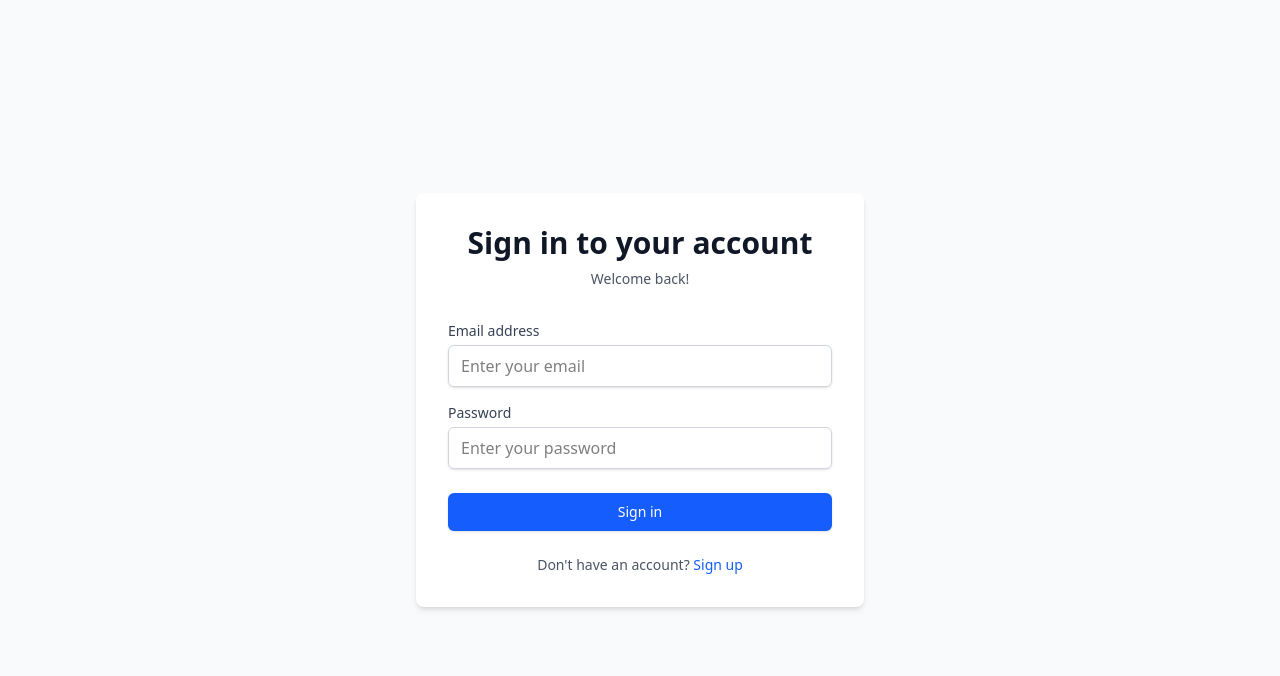
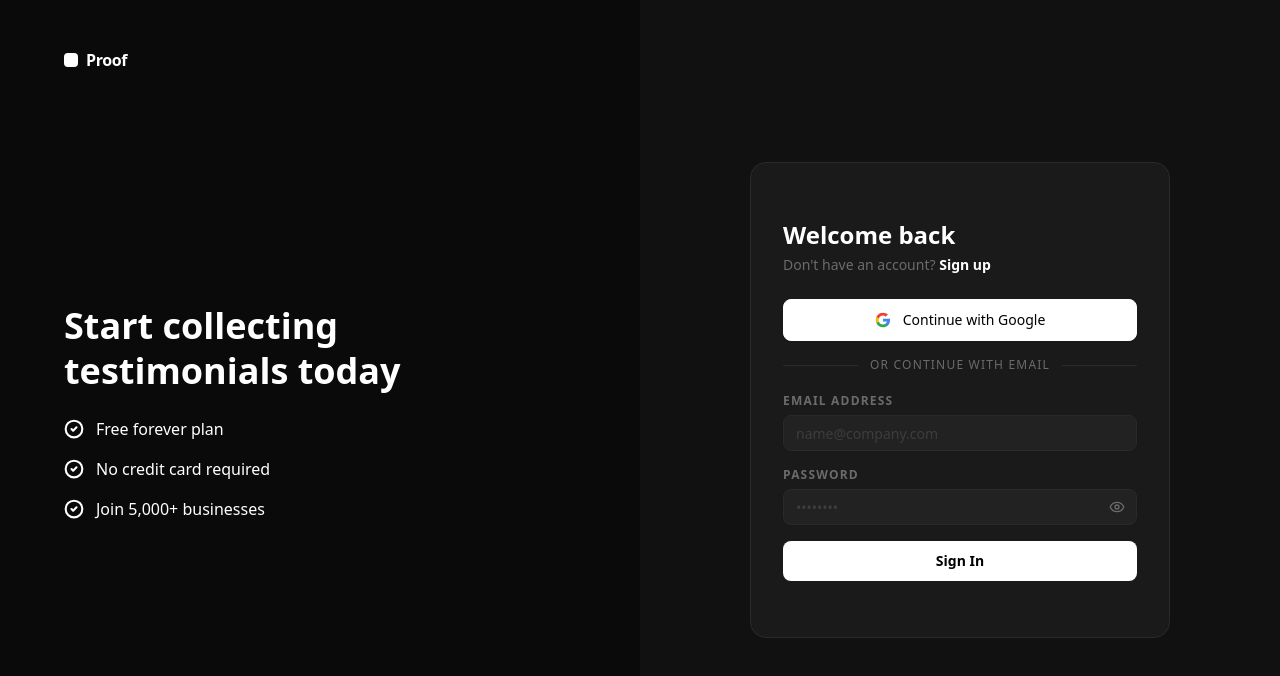
Before and after one commit to bhavishyaone/testimonials, a React (Vite) app in the folder client/: page /login in a window 1280 px wide. Shown: the top 676 px of the page. Built offline with nearby package versions, Linux system fonts and the light colour scheme.

Commit message:
feat: redesign login page with Shadcn UI, improved validation, password visibility toggle, and enhanced user feedback.

```diff
--- a/client/src/pages/Login.jsx
+++ b/client/src/pages/Login.jsx
@@ -1,89 +1,176 @@
 import axios from "axios";
 import { useContext, useState } from "react";
+import { Link, useNavigate } from "react-router-dom";
 import { AuthContext } from "../context/AuthContext";
+import { Eye, EyeOff, CheckCircle2 } from "lucide-react";
+
+import { Button } from "@/components/ui/button";
+import { Input } from "@/components/ui/input";
+import { Label } from "@/components/ui/label";
+import { Card, CardContent } from "@/components/ui/card";
+import { Separator } from "@/components/ui/separator";
 
 export default function Login() {
   const { login } = useContext(AuthContext);
-  const [form, setForm] = useState({});
-  const [successMessage, setSuccessMessage] = useState("");
+  const navigate = useNavigate();
+
+  const [form, setForm] = useState({ email: "", password: "" });
+  const [error, setError] = useState("");
+  const [loading, setLoading] = useState(false);
+  const [showPassword, setShowPassword] = useState(false);
+
+  const handleChange = (e) => {
+    setForm({ ...form, [e.target.name]: e.target.value });
+  };
 
   const submit = async (e) => {
     e.preventDefault();
+    setError("");
+
+    if (!form.email.trim()) return setError("Please enter your email address.");
+    if (!form.password.trim()) return setError("Please enter your password.");
+
+    setLoading(true);
     try {
       const res = await axios.post("http://localhost:8000/auth/login", form);
       login(res.data.token);
-      setSuccessMessage("Logged in Successfully!");
-      setTimeout(() => {
-        setSuccessMessage("");
-      }, 3000);
-    } catch (error) {
-      console.error(error);
+      navigate("/dashboard");
+    } catch (err) {
+      setError(err.response?.data?.message || "Invalid email or password.");
+    } finally {
+      setLoading(false);
     }
   };
 
+  const benefits = [
+    "Free forever plan",
+    "No credit card required",
+    "Join 5,000+ businesses",
+  ];
+
   return (
-    <div className="min-h-screen flex items-center justify-center bg-gray-50">
-      <div className="max-w-md w-full space-y-8 p-8 bg-white rounded-lg shadow-md">
-        {successMessage && (
-          <div className="bg-green-100 border border-green-400 text-green-700 px-4 py-3 rounded relative">
-            <span className="block sm:inline">{successMessage}</span>
+    <div className="min-h-screen flex overflow-hidden">
+
+      <div className="hidden lg:flex lg:w-1/2 flex-shrink-0 flex-col justify-between px-16 py-12 bg-[#0A0A0A]">
+
+        <div className="flex items-center gap-2">
+          <div className="w-3.5 h-3.5 bg-white rounded-sm" />
+          <span className="text-white font-bold text-base tracking-tight">Proof</span>
         </div>
-        )}
 
         <div>
-          <h2 className="text-center text-3xl font-bold text-gray-900">
-            Sign in to your account
-          </h2>
-          <p className="mt-2 text-center text-sm text-gray-600">
-            Welcome back!
+          <h1 className="text-white font-extrabold text-4xl leading-tight mb-6">
+            Start collecting<br />testimonials today
+          </h1>
+          <ul className="space-y-4">
+            {benefits.map((item) => (
+              <li key={item} className="flex items-center gap-3 text-white text-base font-medium">
+                <CheckCircle2 className="w-5 h-5 text-white flex-shrink-0" strokeWidth={2.5} />
+                {item}
+              </li>
+            ))}
+          </ul>
+        </div>
+
+        <p className="text-[#444444] text-xs tracking-widest uppercase">
         </p>
       </div>
 
-        <form className="mt-8 space-y-6" onSubmit={submit}>
-          <div className="space-y-4">
-            <div>
-              <label htmlFor="email" className="block text-sm font-medium text-gray-700">
-                Email address
-              </label>
-              <input
-                id="email"
+      <div className="w-full lg:w-1/2 flex-shrink-0 flex items-center justify-center p-8 bg-[#111111]">
+        <div className="w-full max-w-[420px]">
+
+          <Card className="bg-[#1A1A1A] border-[#2A2A2A] rounded-2xl shadow-none">
+            <CardContent className="p-8">
+
+              <h2 className="text-white text-2xl font-bold mb-1">Welcome back</h2>
+              <p className="text-[#6B6B6B] text-sm mb-6">
+                Don't have an account?{" "}
+                <Link to="/register" className="text-white font-semibold hover:underline">
+                  Sign up
+                </Link>
+              </p>
+
+              <Button
+                type="button"
+                variant="outline"
+                className="w-full flex items-center justify-center gap-3 bg-white text-black border-white hover:bg-gray-100 hover:text-black font-medium py-5 rounded-lg text-sm mb-4"
+              >
+                <svg className="w-5 h-5 flex-shrink-0" viewBox="0 0 24 24" aria-hidden="true">
+                  <path fill="#4285F4" d="M22.56 12.25c0-.78-.07-1.53-.2-2.25H12v4.26h5.92c-.26 1.37-1.04 2.53-2.21 3.31v2.77h3.57c2.08-1.92 3.28-4.74 3.28-8.09z"/>
+                  <path fill="#34A853" d="M12 23c2.97 0 5.46-.98 7.28-2.66l-3.57-2.77c-.98.66-2.23 1.06-3.71 1.06-2.86 0-5.29-1.93-6.16-4.53H2.18v2.84C3.99 20.53 7.7 23 12 23z"/>
+                  <path fill="#FBBC05" d="M5.84 14.09c-.22-.66-.35-1.36-.35-2.09s.13-1.43.35-2.09V7.07H2.18C1.43 8.55 1 10.22 1 12s.43 3.45 1.18 4.93l3.66-2.84z"/>
+                  <path fill="#EA4335" d="M12 5.38c1.62 0 3.06.56 4.21 1.64l3.15-3.15C17.45 2.09 14.97 1 12 1 7.7 1 3.99 3.47 2.18 7.07l3.66 2.84c.87-2.6 3.3-4.53 6.16-4.53z"/>
+                </svg>
+                Continue with Google
+              </Button>
+
+              <div className="flex items-center gap-3 mb-5">
+                <Separator className="flex-1 bg-[#2A2A2A]" />
+                <span className="text-[#6B6B6B] text-xs uppercase tracking-widest whitespace-nowrap">
+                  or continue with email
+                </span>
+                <Separator className="flex-1 bg-[#2A2A2A]" />
+              </div>
+
+              <form onSubmit={submit} className="space-y-4">
+
+                <div className="space-y-1.5">
+                  <Label className="text-[#6B6B6B] text-xs font-semibold uppercase tracking-widest">
+                    Email Address
+                  </Label>
+                  <Input
                     type="email"
-                required
-                className="mt-1 block w-full px-3 py-2 border border-gray-300 rounded-md shadow-sm focus:outline-none focus:ring-2 focus:ring-blue-500 focus:border-blue-500"
-                placeholder="Enter your email"
-                onChange={e => setForm({ ...form, email: e.target.value })}
+                    name="email"
+                    placeholder="name@company.com"
+                    value={form.email}
+                    onChange={handleChange}
+                    className="bg-[#222222] border-[#2A2A2A] text-white placeholder:text-[#3D3D3D] focus-visible:ring-0 focus-visible:border-white transition-colors duration-150 rounded-lg"
                   />
                 </div>
 
-            <div>
-              <label htmlFor="password" className="block text-sm font-medium text-gray-700">
+                <div className="space-y-1.5">
+                  <div className="flex items-center justify-between">
+                    <Label className="text-[#6B6B6B] text-xs font-semibold uppercase tracking-widest">
                       Password
-              </label>
-              <input
-                id="password"
-                type="password"
-                required
-                className="mt-1 block w-full px-3 py-2 border border-gray-300 rounded-md shadow-sm focus:outline-none focus:ring-2 focus:ring-blue-500 focus:border-blue-500"
-                placeholder="Enter your password"
-                onChange={e => setForm({ ...form, password: e.target.value })}
+                    </Label>
+                  </div>
+                  <div className="relative">
+                    <Input
+                      type={showPassword ? "text" : "password"}
+                      name="password"
+                      placeholder="••••••••"
+                      value={form.password}
+                      onChange={handleChange}
+                      className="bg-[#222222] border-[#2A2A2A] text-white placeholder:text-[#3D3D3D] focus-visible:ring-0 focus-visible:border-white transition-colors duration-150 rounded-lg pr-10"
                     />
+                    <button
+                      type="button"
+                      onClick={() => setShowPassword(!showPassword)}
+                      className="absolute right-3 top-1/2 -translate-y-1/2 text-[#6B6B6B] hover:text-white transition-colors duration-150"
+                    >
+                      {showPassword ? <EyeOff className="w-4 h-4" /> : <Eye className="w-4 h-4" />}
+                    </button>
                   </div>
                 </div>
 
-          <button
+                <Button
                   type="submit"
-            className="w-full flex justify-center py-2 px-4 border border-transparent rounded-md shadow-sm text-sm font-medium text-white bg-blue-600 hover:bg-blue-700 focus:outline-none focus:ring-2 focus:ring-offset-2 focus:ring-blue-500"
+                  disabled={loading}
+                  className="w-full bg-white text-black font-semibold hover:bg-gray-100 transition-colors duration-150 rounded-lg py-5 text-sm"
                 >
-            Sign in
-          </button>
+                  {loading ? "Signing In..." : "Sign In"}
+                </Button>
 
-          <p className="text-center text-sm text-gray-600">
-            Don't have an account?{' '}
-            <a href="/register" className="font-medium text-blue-600 hover:text-blue-500">
-              Sign up
-            </a>
+                {error && (
+                  <p className="text-red-400 text-xs text-center mt-2">
+                    {error}
                   </p>
+                )}
               </form>
+
+            </CardContent>
+          </Card>
+        </div>
       </div>
     </div>
   );
```
Lines whose indentation alone changed are shown as unchanged.
